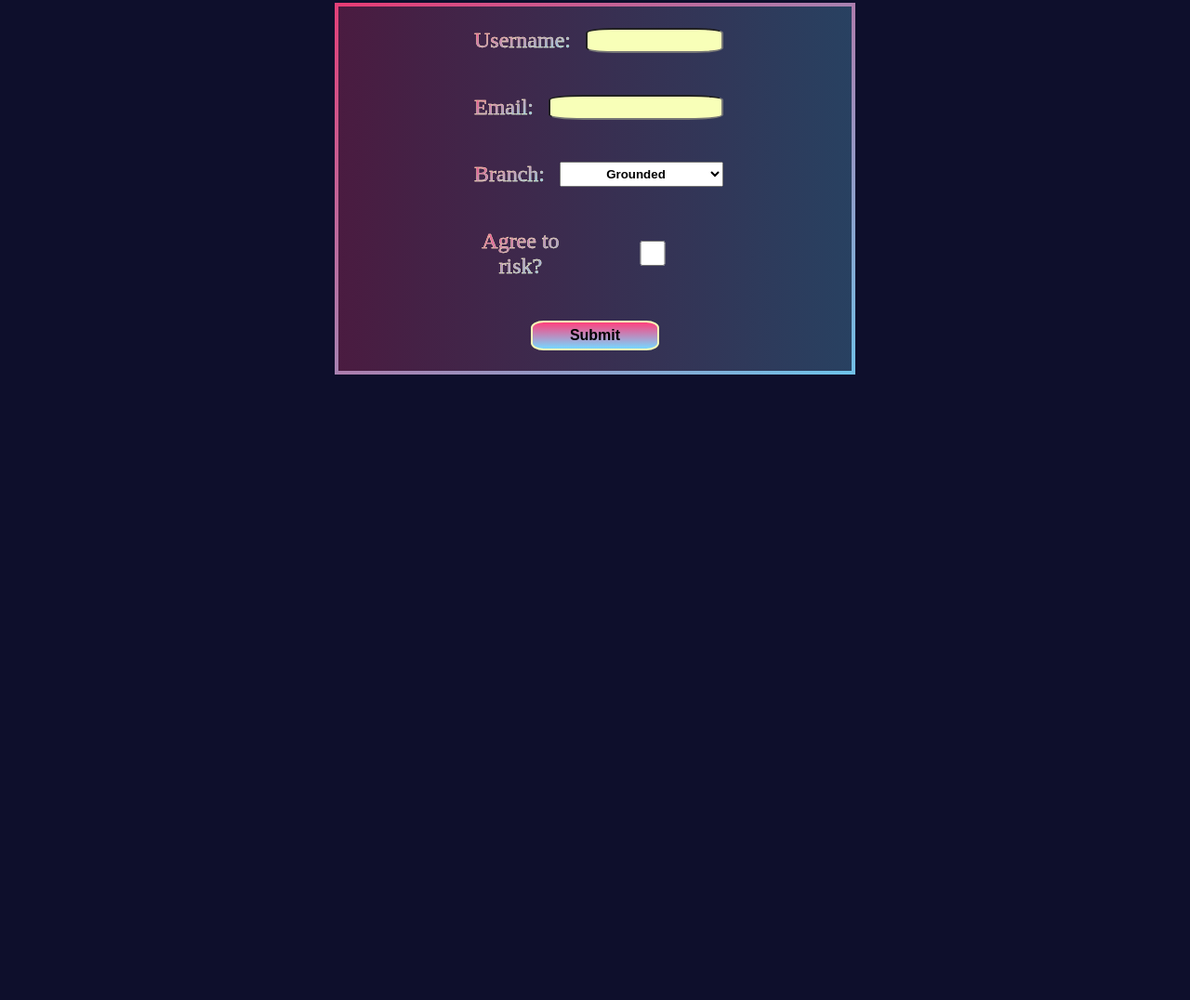
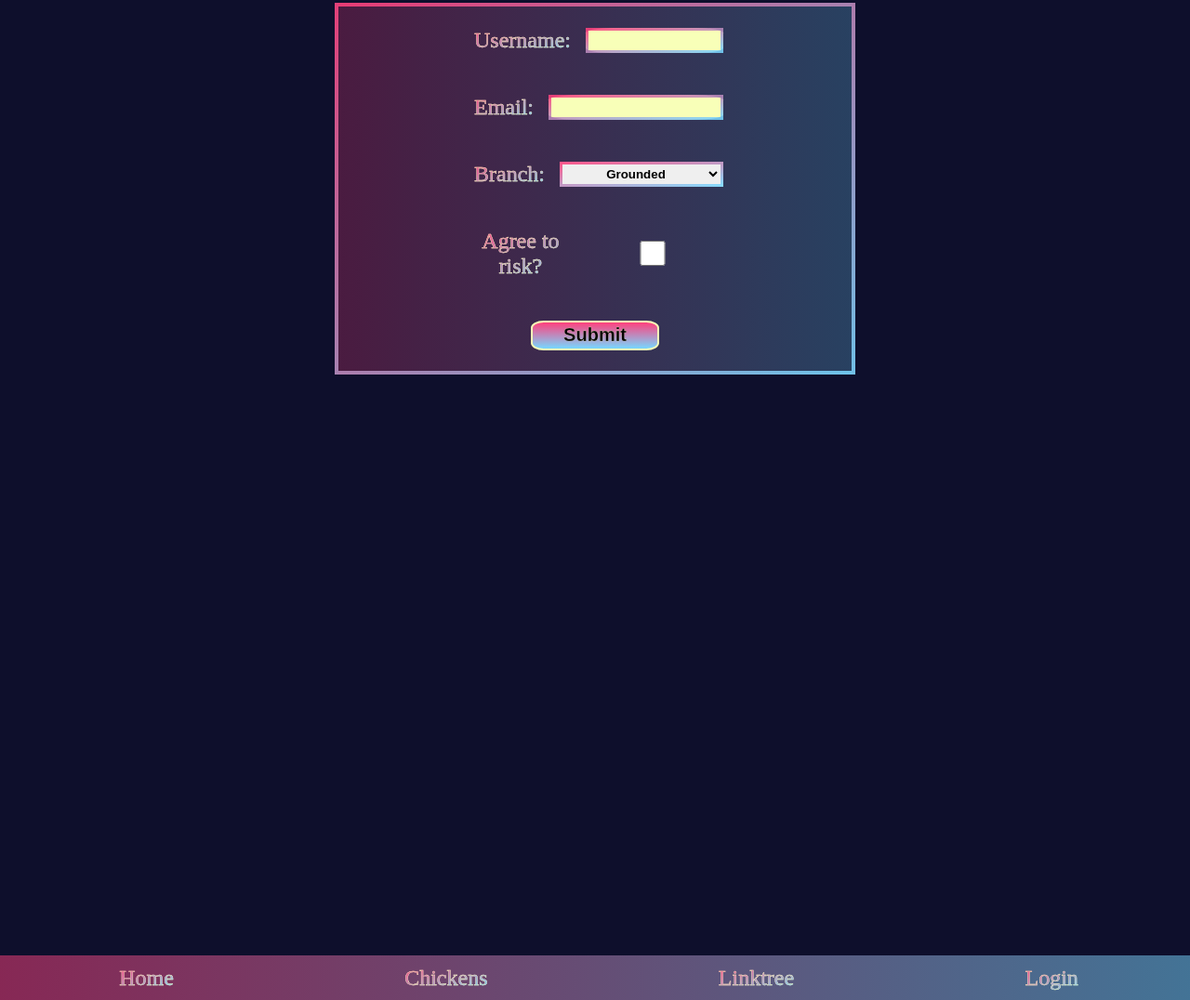
Before and after one commit to Haz-B/first-website, a plain HTML site: page login.html in a window 1280 px wide. Shown: the part 252-1328 px from the top of the page at 93% size. Before the commit the page ends 800 px from the top, so only its background shows below. Drawn offline with Linux system fonts and the light colour scheme.

Commit message:
first-full-pass

```diff
--- /dev/null
+++ b/chicken-style.css
@@ -0,0 +1,156 @@
+* {
+    box-sizing: border-box;
+    margin: 0;
+    padding: 0;
+}
+
+body {
+    background-color: #0e0f2cff;
+    font-family: rockwell;
+
+}
+
+
+
+header {
+
+    position: fixed;
+    display: flex;
+    background: linear-gradient(to right, #ff417d80, #78d7ff80);
+    justify-content: space-between;
+    align-items: center;
+    height: 3rem;
+    width: 100vw;
+    margin-top: 0;
+    >a,
+    >a:visited,
+    >a:link,
+    >a:active,
+    >a:focus {
+        text-justify: justify;
+        text-align: center;
+        text-decoration: none;
+        -webkit-text-stroke: #f8ffb8ff 0.025rem;
+        color: transparent;
+        font-size: 2rem;
+        background: linear-gradient(to bottom right, #ff417dff, #78d7ffff);
+        background-clip: text;
+        margin-left: .5rem;
+    }
+
+
+    >a:hover {
+        -webkit-text-stroke: #f8ffb8ff 0.05rem;
+    }
+
+    .login {
+        justify-self: flex-end;
+        position: relative;
+        width: clamp(10%, 15em, 25%);
+
+        .login_button {
+            position: absolute;
+            text-align: center;
+            width: 75%;
+            height: 2rem;
+            align-self: center;
+            background: linear-gradient(to bottom, #ff417dff, #78d7ffff);
+            border: solid #f8ffb8ff 0.125rem;
+            border-radius: 10%/50%;
+            right: 10%;
+            inset-block: 30%;
+
+            >a,
+            >a:visited,
+            >a:link,
+            >a:active,
+            >a:focus {
+
+                text-justify: justify;
+                text-wrap: balance;
+                text-decoration: none;
+                -webkit-text-stroke: #f8ffb8ff 0.05rem;
+                font-size: 1.4rem;
+                font-weight: bold;
+                color: transparent;
+                background: linear-gradient(to bottom right, #42004eff, #144491ff);
+                background-clip: text;
+            }
+        }
+    }
+}
+
+.main {
+
+    padding-top: 10rem;
+    display: flex;
+    flex-direction: column;
+    align-items: center;
+    height: 100vw;
+
+    h1 {
+        margin-top: 2rem;
+        margin-bottom: 1rem;
+        text-justify: justify;
+        text-align: center;
+        text-decoration: none;
+        -webkit-text-stroke: #f8ffb899 0.05rem;
+        color: transparent;
+        font-size: 2.5rem;
+        background: linear-gradient(to bottom right, #ff417ddd, #78d7ffdd);
+        background-clip: text;
+        margin-left: .5rem;
+    }
+
+    .image-board {
+        display: grid;
+        grid: 1fr 1fr  / 1fr 1fr 1fr;
+        grid-gap: 30px;
+
+        img {
+            width: 30vh;
+            border-style: solid;
+            border-width: 0.3rem;
+            border-image-source: linear-gradient(to bottom right, #ff417ddd, #78d7ffdd);
+            border-image-slice: 1;
+        }
+
+    }
+
+    }
+
+    footer {
+        display: flex;
+        background: linear-gradient(to right, #ff417d80, #78d7ff80);
+        justify-content: space-around;
+        align-items: center;
+        height: 3rem;
+        width: 100vw;
+        margin-top: 0;
+
+        div {
+            >a,
+            >a:visited,
+            >a:link,
+            >a:active,
+            >a:focus {
+                text-justify: justify;
+                text-align: center;
+                text-decoration: none;
+                -webkit-text-stroke: #f8ffb8ff 0.025rem;
+                color: transparent;
+                font-size: 1.5rem;
+                background: linear-gradient(to bottom right, #ff417dff, #78d7ffff);
+                background-clip: text;
+                margin-left: .5rem;
+            }
+
+            >a:hover {
+                -webkit-text-stroke: #f8ffb8ff 0.04rem;
+            }
+
+        }
+
+
+
+    }
--- a/index-style.css
+++ b/index-style.css
@@ -313,3 +313,39 @@ header {
     }
 
 }
+
+footer {
+    display: flex;
+    background: linear-gradient(to right, #ff417d80, #78d7ff80);
+    justify-content: space-around;
+    align-items: center;
+    height: 3rem;
+    width: 100vw;
+    margin-top: 0;
+
+    div {
+        >a,
+        >a:visited,
+        >a:link,
+        >a:active,
+        >a:focus {
+            text-justify: justify;
+            text-align: center;
+            text-decoration: none;
+            -webkit-text-stroke: #f8ffb8ff 0.025rem;
+            color: transparent;
+            font-size: 1.5rem;
+            background: linear-gradient(to bottom right, #ff417dff, #78d7ffff);
+            background-clip: text;
+            margin-left: .5rem;
+        }
+
+        >a:hover {
+            -webkit-text-stroke: #f8ffb8ff 0.04rem;
+        }
+
+    }
+
+
+
+}
--- /dev/null
+++ b/linktree-style.css
@@ -0,0 +1,178 @@
+* {
+    box-sizing: border-box;
+    margin: 0;
+    padding: 0;
+}
+
+body {
+    background-color: #0e0f2cff;
+    font-family: rockwell;
+
+}
+
+
+
+header {
+
+    position: fixed;
+    display: flex;
+    background: linear-gradient(to right, #ff417d80, #78d7ff80);
+    justify-content: space-between;
+    align-items: center;
+    height: 3rem;
+    width: 100vw;
+    margin-top: 0;
+    >a,
+    >a:visited,
+    >a:link,
+    >a:active,
+    >a:focus {
+        text-justify: justify;
+        text-align: center;
+        text-decoration: none;
+        -webkit-text-stroke: #f8ffb8ff 0.025rem;
+        color: transparent;
+        font-size: 2rem;
+        background: linear-gradient(to bottom right, #ff417dff, #78d7ffff);
+        background-clip: text;
+        margin-left: .5rem;
+    }
+
+
+    >a:hover {
+        -webkit-text-stroke: #f8ffb8ff 0.05rem;
+    }
+
+    .login {
+        justify-self: flex-end;
+        position: relative;
+        width: clamp(10%, 15em, 25%);
+
+        .login_button {
+            position: absolute;
+            text-align: center;
+            width: 75%;
+            height: 2rem;
+            align-self: center;
+            background: linear-gradient(to bottom, #ff417dff, #78d7ffff);
+            border: solid #f8ffb8ff 0.125rem;
+            border-radius: 10%/50%;
+            right: 10%;
+            inset-block: 30%;
+
+            >a,
+            >a:visited,
+            >a:link,
+            >a:active,
+            >a:focus {
+
+                text-justify: justify;
+                text-wrap: balance;
+                text-decoration: none;
+                -webkit-text-stroke: #f8ffb8ff 0.05rem;
+                font-size: 1.4rem;
+                font-weight: bold;
+                color: transparent;
+                background: linear-gradient(to bottom right, #42004eff, #144491ff);
+                background-clip: text;
+            }
+        }
+    }
+}
+
+.main {
+
+    padding-top: 10rem;
+    display: flex;
+    flex-direction: column;
+    align-items: center;
+    height: 100vw;
+
+    h1 {
+        margin-top: 2rem;
+        margin-bottom: 1rem;
+        text-justify: justify;
+        text-align: center;
+        text-decoration: none;
+        -webkit-text-stroke: #f8ffb899 0.05rem;
+        color: transparent;
+        font-size: 2.5rem;
+        background: linear-gradient(to bottom right, #ff417ddd, #78d7ffdd);
+        background-clip: text;
+        margin-left: .5rem;
+    }
+
+    .links > ul {
+        display:flex;
+        flex-direction: column;
+        justify-content:space-around;
+        align-items: center;
+        height: 25vh;
+        width: 30vh;
+        background: linear-gradient(to right, #ff417d40, #78d7ff40);
+        border-style: solid;
+        border-width: 0.3rem;
+        border-image-source: linear-gradient(to bottom right, #ff417ddd, #78d7ffdd);
+        border-image-slice: 1;
+
+        li {
+
+
+            >a,
+            >a:visited,
+            >a:link,
+            >a:active,
+            >a:focus {
+                    text-justify: justify;
+                    text-align: center;
+                    text-decoration: none;
+                    -webkit-text-stroke: #f8ffb8ff 0.025rem;
+                    color: transparent;
+                    font-size: 1.5rem;
+                    background: linear-gradient(to bottom right, #ff417dff, #78d7ffff);
+                    background-clip: text;
+                }
+
+            >a:hover {
+                    -webkit-text-stroke: #f8ffb8ff 0.04rem;
+            }
+        }
+    }
+
+    }
+
+    footer {
+        display: flex;
+        background: linear-gradient(to right, #ff417d80, #78d7ff80);
+        justify-content: space-around;
+        align-items: center;
+        height: 3rem;
+        width: 100vw;
+        margin-top: 0;
+
+        div {
+            >a,
+            >a:visited,
+            >a:link,
+            >a:active,
+            >a:focus {
+                text-justify: justify;
+                text-align: center;
+                text-decoration: none;
+                -webkit-text-stroke: #f8ffb8ff 0.025rem;
+                color: transparent;
+                font-size: 1.5rem;
+                background: linear-gradient(to bottom right, #ff417dff, #78d7ffff);
+                background-clip: text;
+                margin-left: .5rem;
+            }
+
+            >a:hover {
+                -webkit-text-stroke: #f8ffb8ff 0.04rem;
+            }
+
+        }
+
+
+
+    }
--- a/login-style.css
+++ b/login-style.css
@@ -76,6 +76,10 @@ header {
                 background: linear-gradient(to bottom right, #42004eff, #144491ff);
                 background-clip: text;
             }
+
+            >a:hover {
+                -webkit-text-stroke: #f8ffb8ff 0.1rem;
+            }
         }
     }
 }
@@ -86,6 +90,7 @@ header {
     display: flex;
     flex-direction: column;
     align-items: center;
+    height: 100vw;
 
     h1 {
         margin-top: 2rem;
@@ -141,6 +146,11 @@ header {
                 justify-self: flex-end;
                 font-weight: bold;
                 padding-left: .24rem;
+
+                border-style: solid;
+                border-width: 0.2rem;
+                border-image-source: linear-gradient(to bottom right, #ff417ddd, #78d7ffdd);
+                border-image-slice: 1;
             }
 
             #select-branch {
@@ -149,10 +159,19 @@ header {
                 height: 100%;
                 text-align: center;
                 font-weight: bold;
+
+                border-style: solid;
+                border-width: 0.2rem;
+                border-image-source: linear-gradient(to bottom right, #ff417ddd, #78d7ffdd);
+                border-image-slice: 1;
             }
             #agreement {
                 height: 50%;
 
+                border-style: solid;
+                border-width: 0.2rem;
+                border-image-source: linear-gradient(to bottom right, #ff417ddd, #78d7ffdd);
+                border-image-slice: 1;
             }
 
         }
@@ -166,9 +185,52 @@ header {
             background: linear-gradient(to bottom, #ff417dff, #78d7ffff);
             border: solid #f8ffb8ff 0.125rem;
             border-radius: 10%/25%;
-            font-size: 1rem;
+            font-size: 1.25rem;
             font-weight: bold;
+            -webkit-text-stroke: #f8ffb899 0.02rem;
+            transition: .25s;
+        }
+
+        #submit:hover {
+            -webkit-text-stroke: #f8ffb899 0.075rem;
+            transform: scale(1.25);
         }
     }
 
     }
+
+    footer {
+        display: flex;
+        background: linear-gradient(to right, #ff417d80, #78d7ff80);
+        justify-content: space-around;
+        align-items: center;
+        height: 3rem;
+        width: 100vw;
+        margin-top: 0;
+
+        div {
+            >a,
+            >a:visited,
+            >a:link,
+            >a:active,
+            >a:focus {
+                text-justify: justify;
+                text-align: center;
+                text-decoration: none;
+                -webkit-text-stroke: #f8ffb8ff 0.025rem;
+                color: transparent;
+                font-size: 1.5rem;
+                background: linear-gradient(to bottom right, #ff417dff, #78d7ffff);
+                background-clip: text;
+                margin-left: .5rem;
+            }
+
+            >a:hover {
+                -webkit-text-stroke: #f8ffb8ff 0.04rem;
+            }
+
+        }
+
+
+
+    }
--- a/login.html
+++ b/login.html
@@ -71,7 +71,12 @@
 
     </section>
 
-
+    <footer>
+        <div><a href="index.html">Home</a></div>
+        <div><a href="chicken.html">Chickens</a></div>
+        <div><a href="linktree.html">Linktree</a></div>
+        <div><a href="login.html">Login</a></div>
+    </footer>
 
 
 
```
Also changed, not shown: chicken.html (added, +57 -0 lines), index.html (+9 -2 lines), linktree.html (added, +54 -0 lines), page-1-style.css (deleted), page-1.html (deleted), page-2-style.css (deleted), page-2.html (deleted), pics/bed-chick.jpg (added), pics/bed-hen.jpg (added), pics/midbro-rooster.jpg (added), pics/nugget.jpg (added), pics/rooster-gaming.jpg (added), pics/rooster-laptop.jpg (added), 1 other file.
